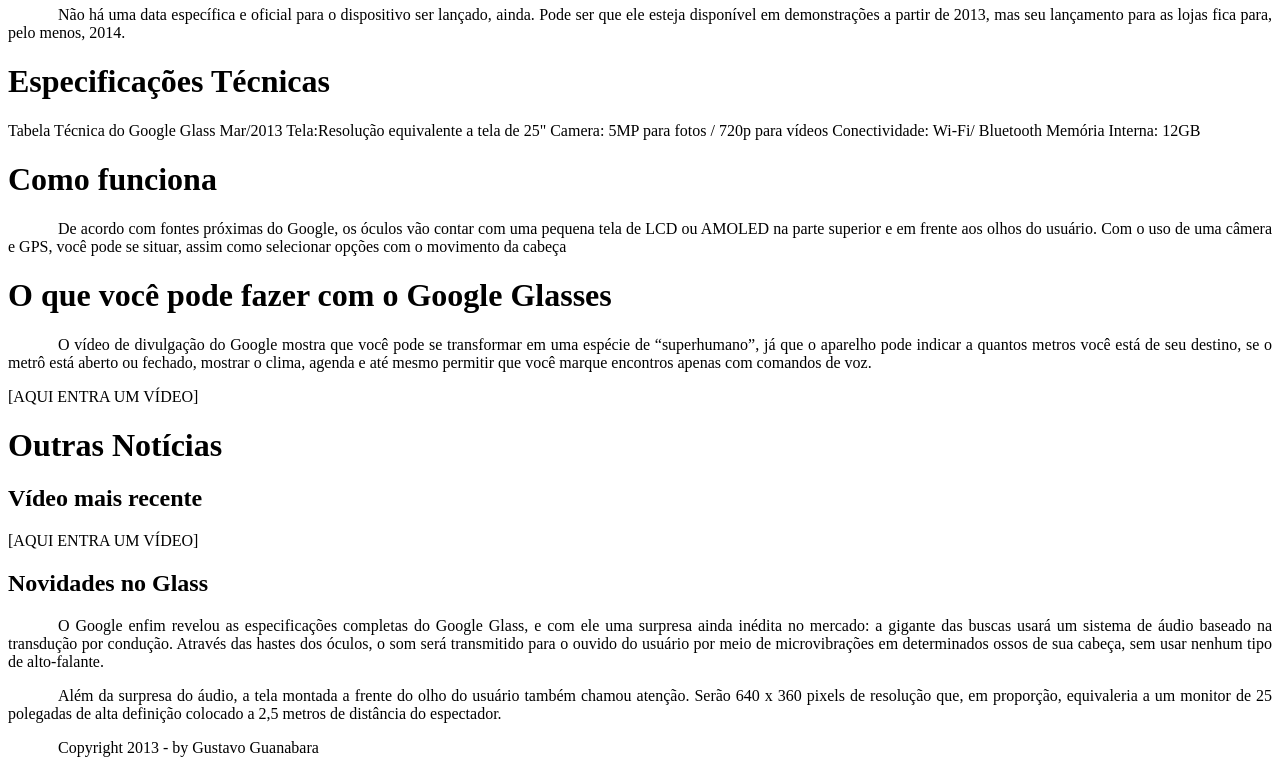
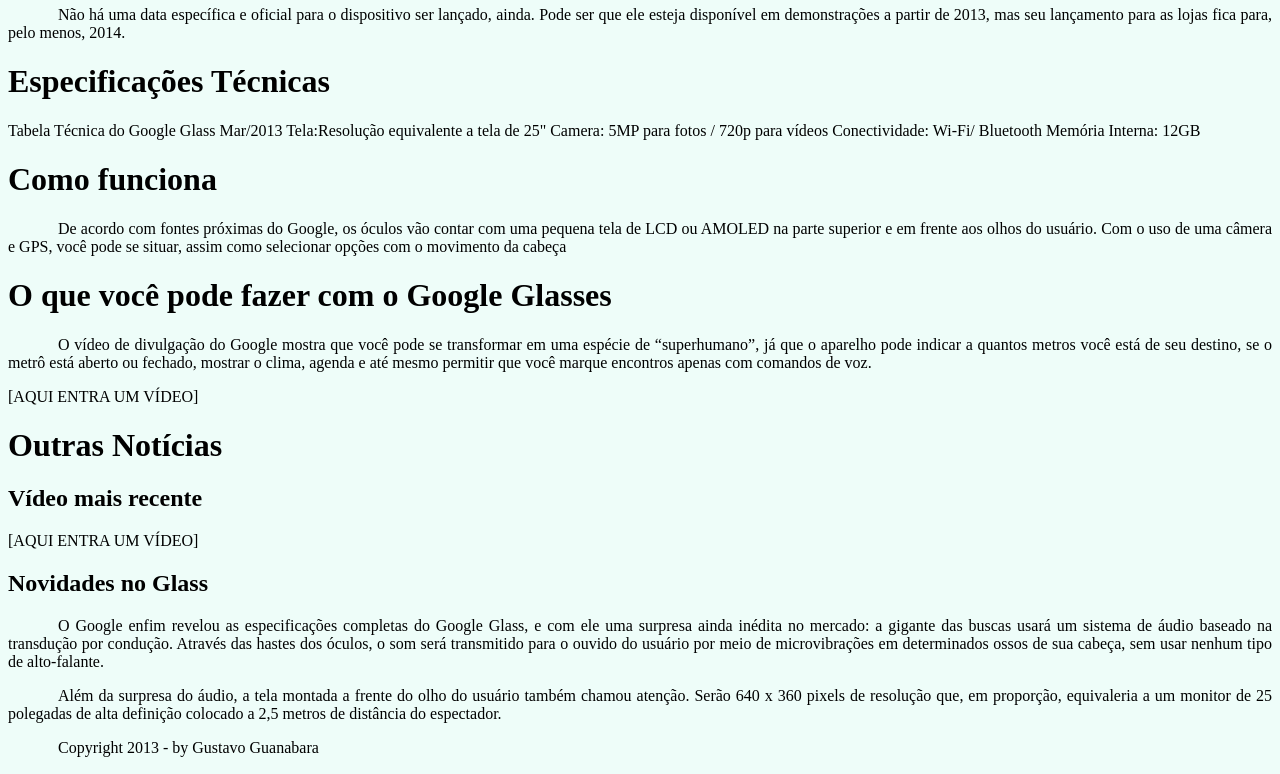
Before and after one commit to danielvitorb/curso-em-video-html5, a plain HTML site: page projeto-glass-html5/index.html in a window 1280 px wide. Shown: the part 688-1462 px from the top of the page. Drawn offline with Linux system fonts and the light colour scheme.

Commit message:
Update index.html

```diff
--- a/projeto-glass-html5/index.html
+++ b/projeto-glass-html5/index.html
@@ -5,6 +5,10 @@
     <meta charset="UTF-8">
     <title>Tudo Sobre Google Glass</title>
     <style>
+        body{
+            background-color: hsla(165, 81%, 93%, 0.5);
+            color: rgba(0, 0, 0, 1);
+        }
         p{
             text-align: justify;
             text-indent: 50px;
```
